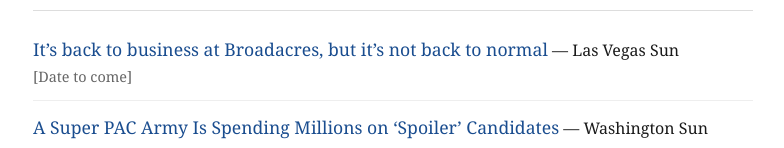
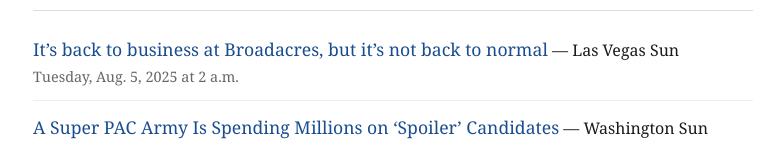
Before and after one commit to kylechouinard-bit/SiteTemplate, a plain HTML site: page index.html in a window 1280 px wide. Shown: the part 410-558 px from the top of the page, without its empty margins (247-1031 px from the left). Drawn offline with Linux system fonts and the light colour scheme.

Commit message:
Add date for Broadacres clip
Co-Authored-By: Claude Opus 5.5 <noreply@anthropic.com>
Claude-Session: https://claude.ai/code/session_01CPadYnWhSUoJHMpm8hCxws

```diff
--- a/index.html
+++ b/index.html
@@ -100,7 +100,7 @@
       <ul class="clips">
         <li>
           <a href="https://lasvegassun.com/news/2025/aug/05/its-back-to-business-at-broadacres-but-its-not-bac/">It’s back to business at Broadacres, but it’s not back to normal</a> — Las Vegas Sun
-          <span class="date">[Date to come]</span>
+          <span class="date">Tuesday, Aug. 5, 2025 at 2 a.m.</span>
         </li>
         <li>
           <a href="https://www.washingtonsun.com/influence/super-pacs-third-party-candidates-funding">A Super PAC Army Is Spending Millions on ‘Spoiler’ Candidates</a> — Washington Sun
```
